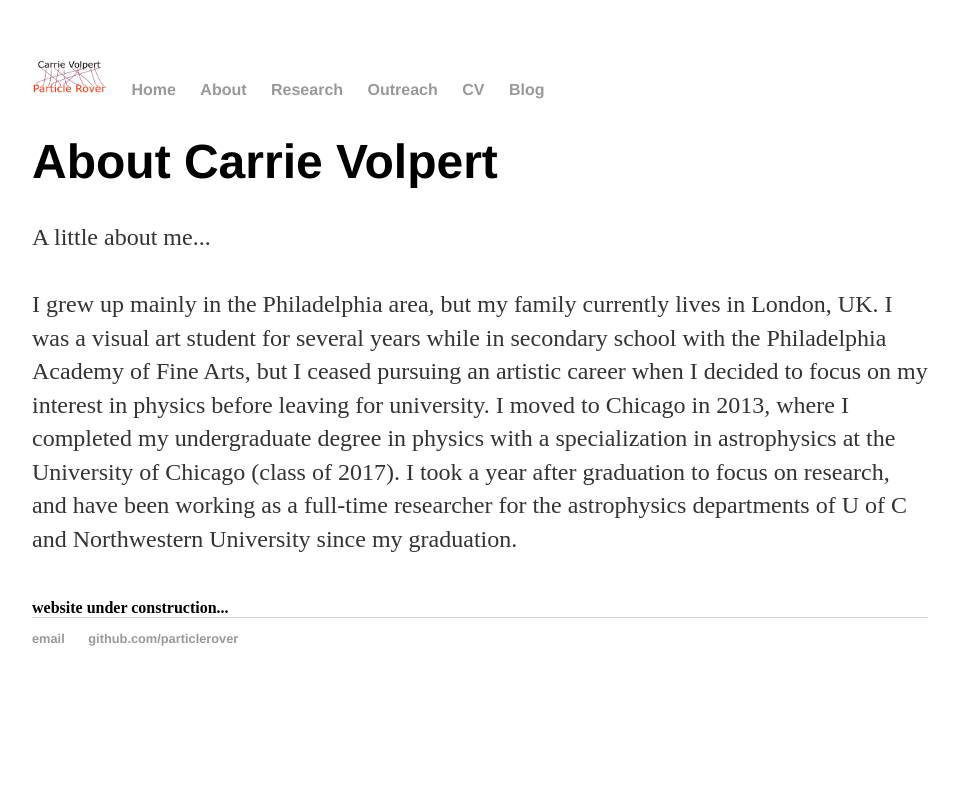
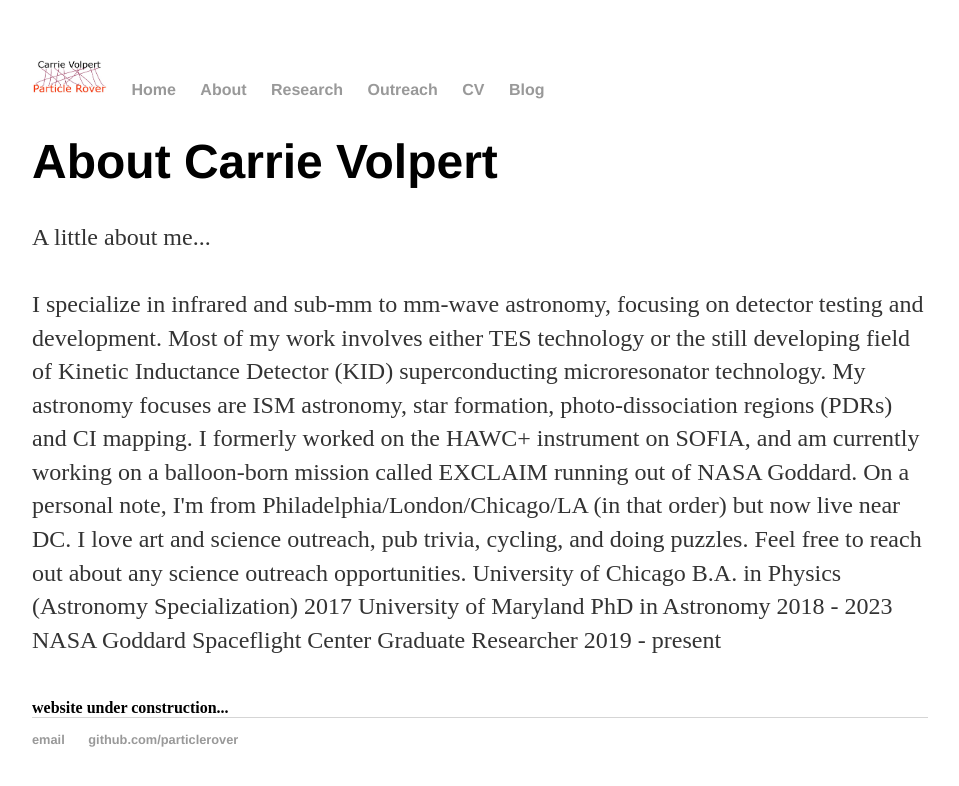
Before and after one commit to particlerover/particlerover.github.io, a Jekyll site: the page built from about/index.html, in a window 1280 px wide. Shown: the top 786 px of the page, without its empty margins (160-1119 px from the left). Built offline with Jekyll 4.4.1, drawn with Linux system fonts in a browser that asks for light colours.

Commit message:
Update index.html

```diff
--- a/about/index.html
+++ b/about/index.html
@@ -5,7 +5,32 @@ title: About Carrie Volpert
 
 		<div class="about">
 			<h1>About Carrie Volpert</h1>
-			<p>A little about me... <br /><br /> I grew up mainly in the Philadelphia area, but my family currently lives in London, UK. I was a visual art student for several years while in secondary school with the Philadelphia Academy of Fine Arts, but I ceased pursuing an artistic career when I decided to focus on my interest in physics before leaving for university. I moved to Chicago in 2013, where I completed my undergraduate degree in physics with a specialization in astrophysics at the University of Chicago (class of 2017). I took a year after graduation to focus on research, and have been working as a full-time researcher for the astrophysics departments of U of C and Northwestern University since my graduation.</p>
+			<p>A little about me... <br /><br />
+				I specialize in infrared and sub-mm to mm-wave astronomy, focusing on detector
+				testing and development. Most of my work involves either TES technology or the
+				still developing field of Kinetic Inductance Detector (KID) superconducting
+				microresonator technology. My astronomy focuses are ISM astronomy, star formation,
+				photo-dissociation regions (PDRs) and CI mapping. I formerly worked on the HAWC+
+				instrument on SOFIA, and am currently working on a balloon-born mission called
+				EXCLAIM running out of NASA Goddard.
+
+				On a personal note, I'm from Philadelphia/London/Chicago/LA (in that order) but
+				now live near DC. I love art and science outreach, pub trivia, cycling, and
+				doing puzzles. Feel free to reach out about any science outreach opportunities.
+
+				University of Chicago
+				B.A. in Physics (Astronomy Specialization)
+				2017
+
+				University of Maryland
+				PhD in Astronomy
+				2018 - 2023
+
+				NASA Goddard Spaceflight Center
+				Graduate Researcher
+				2019 - present
+
+				</p>
 			<br> <strong> website under construction... </strong>
 
 			<!-- <ul class="contacts">
```
